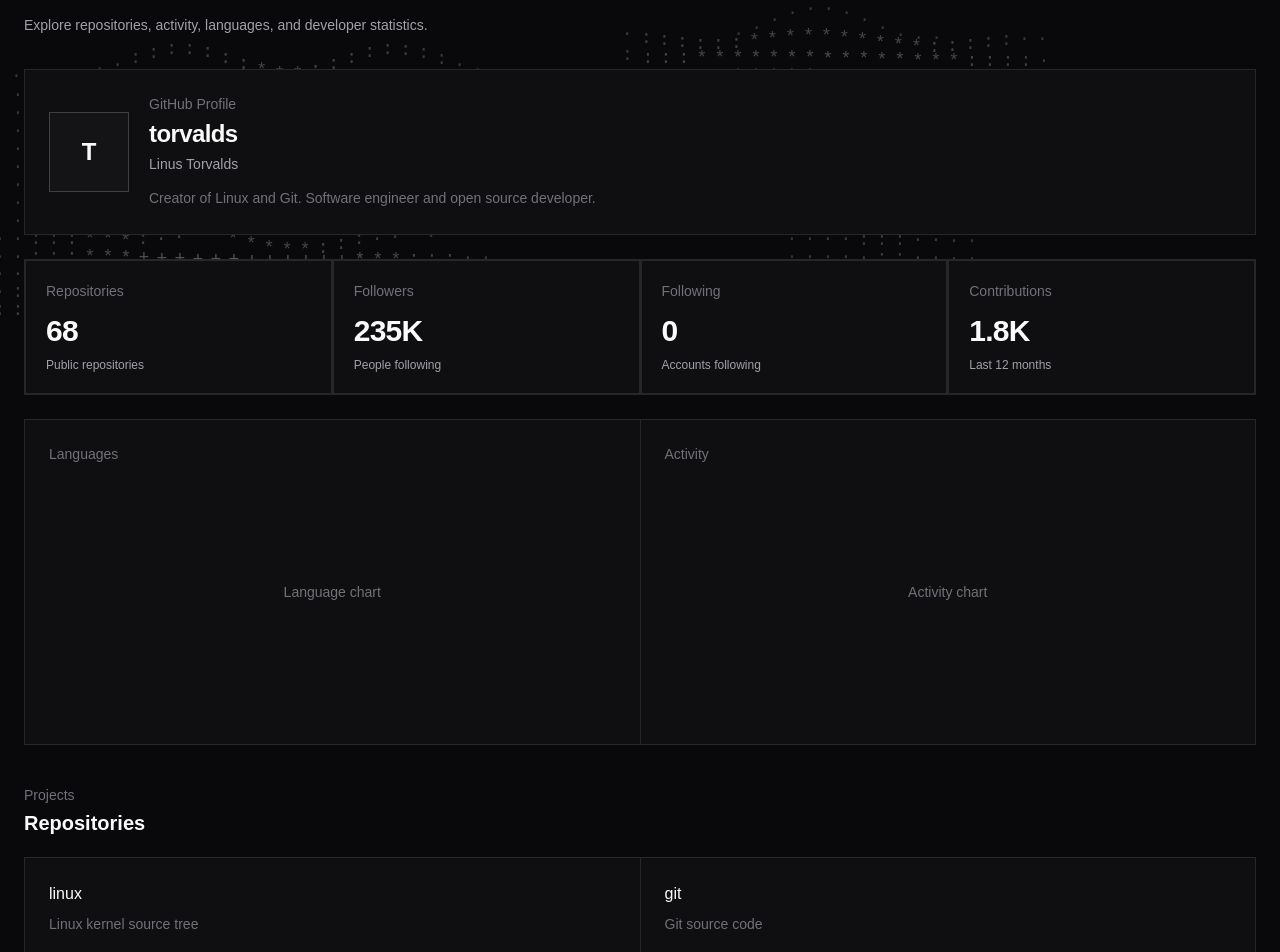
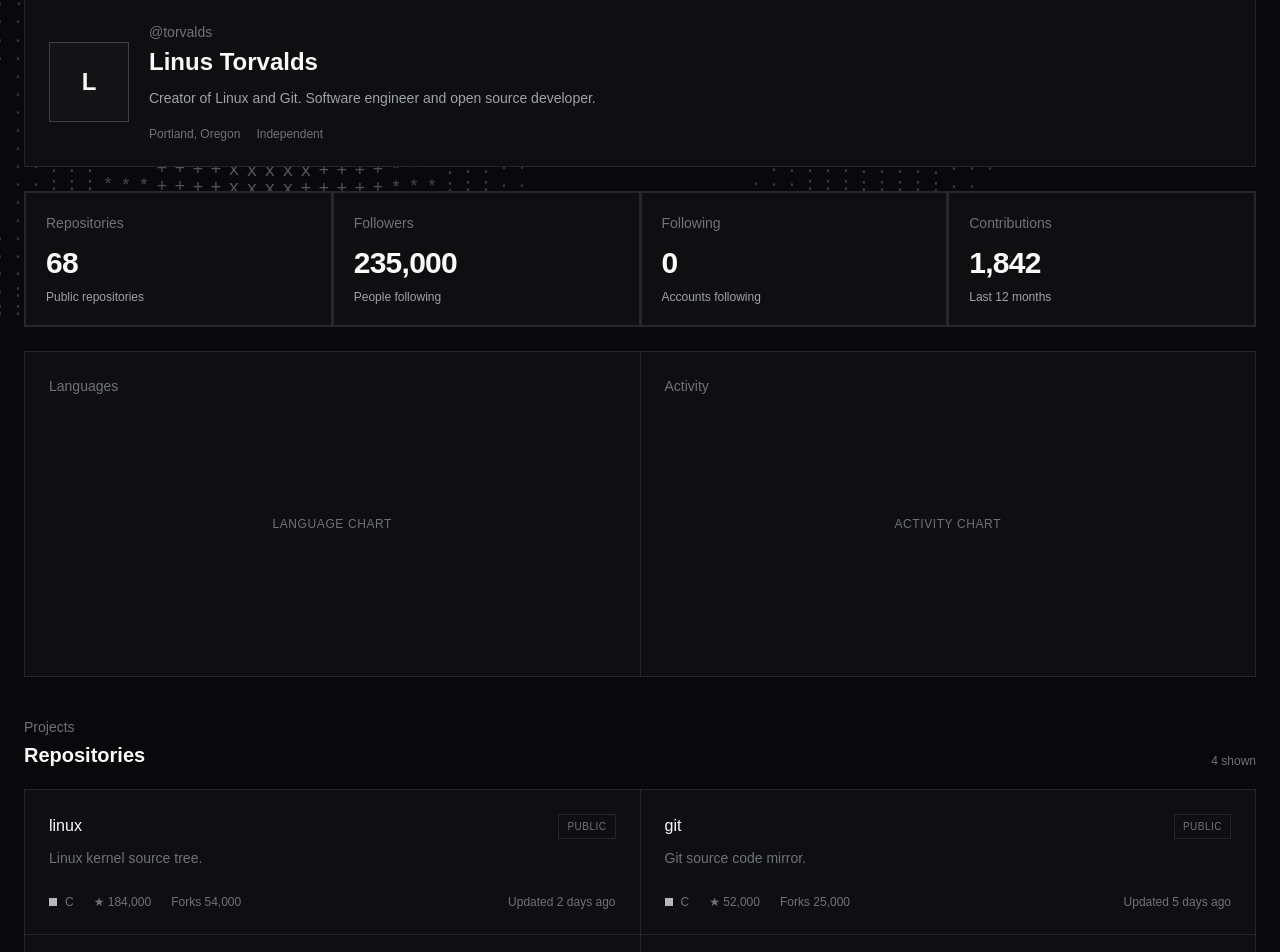
Before and after one commit to natsu0001/devpulse, a Next.js app: page / in a window 1280 px wide. Shown: the part 480-1432 px from the top of the page. Built offline with nearby package versions, Linux system fonts and the light colour scheme.

Commit message:
dummy activated

```diff
--- a/app/components/dashboard/Dashboard.tsx
+++ b/app/components/dashboard/Dashboard.tsx
@@ -1,62 +1,62 @@
+import { dummyRepositories, dummyUser } from "@/data/dummy";
+
 import ProfileHeader from "./ProfileHeader";
 import StatsCard from "./StatsCard";
 
+import RepositoryCard from "@/app/components/repositories/RepositoryCard";
+
 const Dashboard = () => {
   return (
-    <section className="mx-auto w-full max-w-7xl px-6 py-10">
-      {/* Header */}
+    <section className="mx-auto w-full max-w-7xl px-6 pb-16">
+      {/* Dashboard heading */}
+
       <div className="mb-8">
         <p className="text-sm text-text-muted">
           Developer Analytics
         </p>
 
-        <h1
+        <h2
           data-ascii-text
           className="mt-2 text-3xl font-semibold tracking-tight"
         >
-          GitHub Dashboard
-        </h1>
-
-        <p
-          data-ascii-text
-          className="mt-2 max-w-xl text-sm leading-6 text-text-secondary"
-        >
-          Explore repositories, activity, languages,
-          and developer statistics.
-        </p>
+          Overview
+        </h2>
       </div>
 
       {/* Profile */}
+
       <ProfileHeader />
 
       {/* Stats */}
+
       <div className="mt-6 grid grid-cols-1 gap-px border border-border bg-border sm:grid-cols-2 lg:grid-cols-4">
         <StatsCard
           label="Repositories"
-          value={68}
+          value={dummyUser.repositories}
           description="Public repositories"
         />
 
         <StatsCard
           label="Followers"
-          value="235K"
+          value={dummyUser.followers.toLocaleString()}
           description="People following"
         />
 
         <StatsCard
           label="Following"
-          value={0}
+          value={dummyUser.following}
           description="Accounts following"
         />
 
         <StatsCard
           label="Contributions"
-          value="1.8K"
+          value={dummyUser.contributions.toLocaleString()}
           description="Last 12 months"
         />
       </div>
 
-      {/* Charts placeholder */}
+      {/* Charts */}
+
       <div className="mt-6 grid grid-cols-1 gap-px border border-border bg-border lg:grid-cols-2">
         <div className="min-h-80 bg-surface p-6">
           <p className="text-sm text-text-muted">
@@ -64,7 +64,7 @@ const Dashboard = () => {
           </p>
 
           <div className="flex h-64 items-center justify-center">
-            <span className="text-sm text-text-muted">
+            <span className="text-xs uppercase tracking-wider text-text-muted">
               Language chart
             </span>
           </div>
@@ -76,16 +76,18 @@ const Dashboard = () => {
           </p>
 
           <div className="flex h-64 items-center justify-center">
-            <span className="text-sm text-text-muted">
+            <span className="text-xs uppercase tracking-wider text-text-muted">
               Activity chart
             </span>
           </div>
         </div>
       </div>
 
-      {/* Repositories placeholder */}
+      {/* Repositories */}
+
       <div className="mt-10">
-        <div className="mb-5">
+        <div className="mb-5 flex items-end justify-between">
+          <div>
             <p className="text-sm text-text-muted">
               Projects
             </p>
@@ -98,26 +100,20 @@ const Dashboard = () => {
             </h2>
           </div>
 
-        <div className="grid grid-cols-1 gap-px border border-border bg-border md:grid-cols-2">
-          <div className="bg-surface p-6">
-            <p className="font-medium">
-              linux
-            </p>
-
-            <p className="mt-2 text-sm text-text-muted">
-              Linux kernel source tree
-            </p>
+          <span className="text-xs text-text-muted">
+            {dummyRepositories.length} shown
+          </span>
         </div>
 
-          <div className="bg-surface p-6">
-            <p className="font-medium">
-              git
-            </p>
-
-            <p className="mt-2 text-sm text-text-muted">
-              Git source code
-            </p>
-          </div>
+        <div className="grid grid-cols-1 gap-px border border-border bg-border md:grid-cols-2">
+          {dummyRepositories.map(
+            (repository) => (
+              <RepositoryCard
+                key={repository.id}
+                repository={repository}
+              />
+            )
+          )}
         </div>
       </div>
     </section>
--- a/app/components/dashboard/ProfileHeader.tsx
+++ b/app/components/dashboard/ProfileHeader.tsx
@@ -1,39 +1,41 @@
+import { dummyUser } from "@/data/dummy";
+
 const ProfileHeader = () => {
   return (
     <section className="border border-border bg-surface p-6">
-      <div className="flex items-center gap-5">
-        {/* Avatar */}
+      <div className="flex flex-col gap-5 sm:flex-row sm:items-center">
         <div className="flex h-20 w-20 shrink-0 items-center justify-center border border-border-strong bg-surface-hover text-2xl font-semibold">
-          T
+          {dummyUser.name.charAt(0)}
         </div>
 
-        {/* Profile information */}
         <div>
           <p className="text-sm text-text-muted">
-            GitHub Profile
+            @{dummyUser.username}
           </p>
 
           <h2
             data-ascii-text
-            className="mt-1 text-2xl font-semibold tracking-tight"
+            className="mt-1 text-2xl font-semibold"
           >
-            torvalds
+            {dummyUser.name}
           </h2>
 
           <p
             data-ascii-text
-            className="mt-1 text-sm text-text-secondary"
+            className="mt-2 max-w-xl text-sm leading-6 text-text-secondary"
           >
-            Linus Torvalds
+            {dummyUser.bio}
           </p>
 
-          <p
-            data-ascii-text
-            className="mt-3 max-w-xl text-sm leading-6 text-text-muted"
-          >
-            Creator of Linux and Git. Software engineer
-            and open source developer.
-          </p>
+          <div className="mt-4 flex flex-wrap gap-4 text-xs text-text-muted">
+            <span>
+              {dummyUser.location}
+            </span>
+
+            <span>
+              {dummyUser.company || "Independent"}
+            </span>
+          </div>
         </div>
       </div>
     </section>
```
Lines whose indentation alone changed are shown as unchanged.
